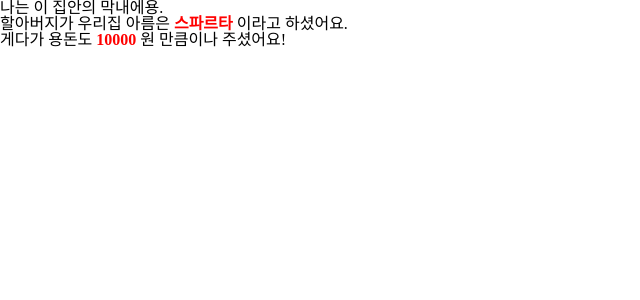
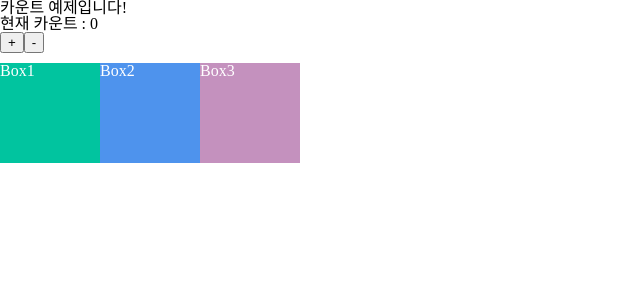
Before and after one commit to ddoddiworld/React_study, a React (Create React App) app in the folder week-2/: page / in a window 1280 px wide. Shown: the top 300 px of the page, without its empty margins (0-640 px from the left). Built offline with nearby package versions, Linux system fonts and the light colour scheme.

Commit message:
React.memo()

```diff
--- a/week-2/src/App.jsx
+++ b/week-2/src/App.jsx
@@ -1,9 +1,37 @@
 import React from 'react'
-import GrandFather from './components/GrandFather'
+import { useState } from 'react'
+import Box1 from './components/Box1'
+import Box2 from './components/Box2'
+import Box3 from './components/Box3'
+
 
 function App() {
+  console.log('App 랜더링');
+  const [count, setCount]= useState(0)
+
+  // 1증가
+  const plus = () => {
+    setCount(count + 1)
+  }
+
+  // 1감소
+  const minus = () => {
+    setCount(count - 1)
+  }
+
     return (
-    <GrandFather></GrandFather>
+      <>
+        <h3>카운트 예제입니다!</h3>
+        <p>현재 카운트 : {count}</p>
+        <button onClick={plus}>+</button>
+        <button onClick={minus}>-</button>
+
+        <div style={{display:'flex', marginTop:'10px'}}>
+          <Box1></Box1>
+          <Box2></Box2>
+          <Box3></Box3>
+        </div>
+      </>
     )
 }
 
--- /dev/null
+++ b/week-2/src/components/Box1.jsx
@@ -0,0 +1,12 @@
+import React from 'react'
+
+function Box1() {
+  console.log('Box1 랜더링');
+  const style = {width:'100px',height:'100px',backgroundColor:'#01c49f',color:'#fff'}
+
+  return (
+    <div style={style}>Box1</div>
+  )
+}
+
+export default React.memo(Box1)
--- /dev/null
+++ b/week-2/src/components/Box2.jsx
@@ -0,0 +1,11 @@
+import React from 'react'
+
+function Box2() {
+  console.log('Box2 랜더링');
+  const style = {width:'100px',height:'100px',backgroundColor:'#4e93ed',color:'#fff'}
+  return (
+    <div style={style}>Box2</div>
+  )
+}
+
+export default React.memo(Box2)
--- /dev/null
+++ b/week-2/src/components/Box3.jsx
@@ -0,0 +1,11 @@
+import React from 'react'
+
+function Box3() {
+  console.log('Box3 랜더링');
+  const style = {width:'100px',height:'100px',backgroundColor:'#c491be',color:'#fff'}
+  return (
+    <div style={style}>Box3</div>
+  )
+}
+
+export default React.memo(Box3)
```
